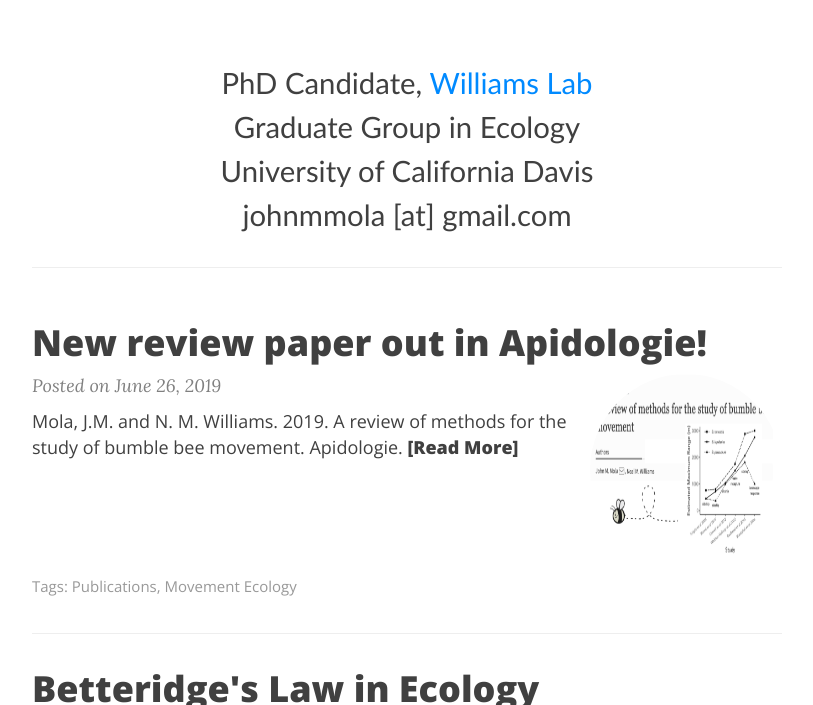
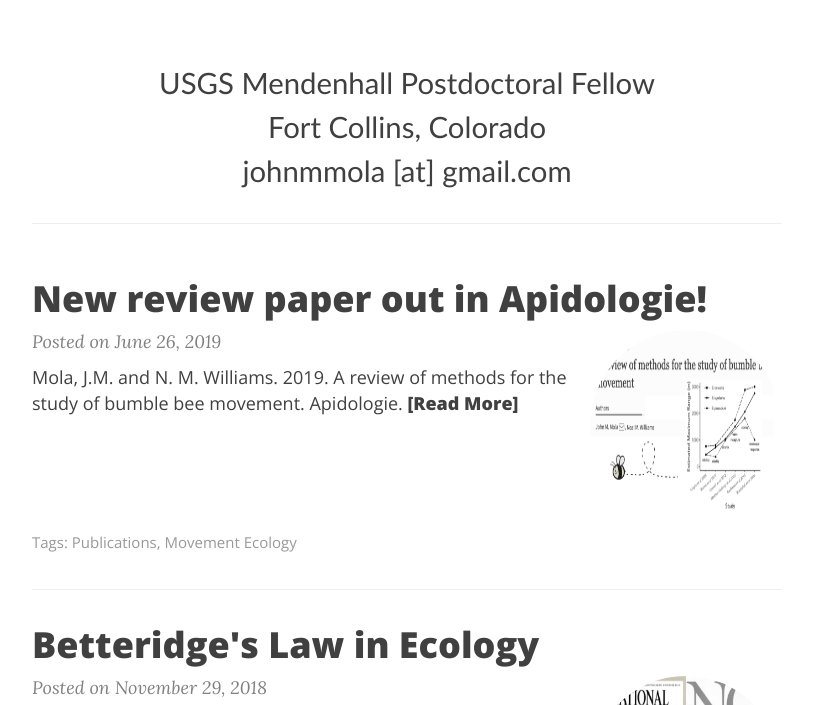
Before and after one commit to maureenpage/maureen-page.github.io, a Jekyll site: the page built from index.md, in a window 1280 px wide and 900 px high, scrolled down 352 px, cut to the strip 195-900 px from the top of the window. Shown: the whole strip, without its empty margins (233-1046 px from the left). Built offline with Jekyll 4.4.1, drawn with Linux system fonts in a browser that asks for light colours; nearby versions of some CDN libraries; comment, search, counter and statistics services are not loaded.

Commit message:
updated affiliation

```diff
--- a/index.md
+++ b/index.md
@@ -18,9 +18,8 @@ bigimg:
 
 <div style="text-align:center">
   <p style="font-family: calibri; font-size:22pt">
-  PhD Candidate, <a href="http://williamslab.ucdavis.edu">Williams Lab</a> <br>
-  Graduate Group in Ecology <br>
-  University of California Davis <br>
+  USGS Mendenhall Postdoctoral Fellow <br>
+  Fort Collins, Colorado <br>
   johnmmola [at] gmail.com
 
   </p>
```
Also changed, not shown: 1 other file.
